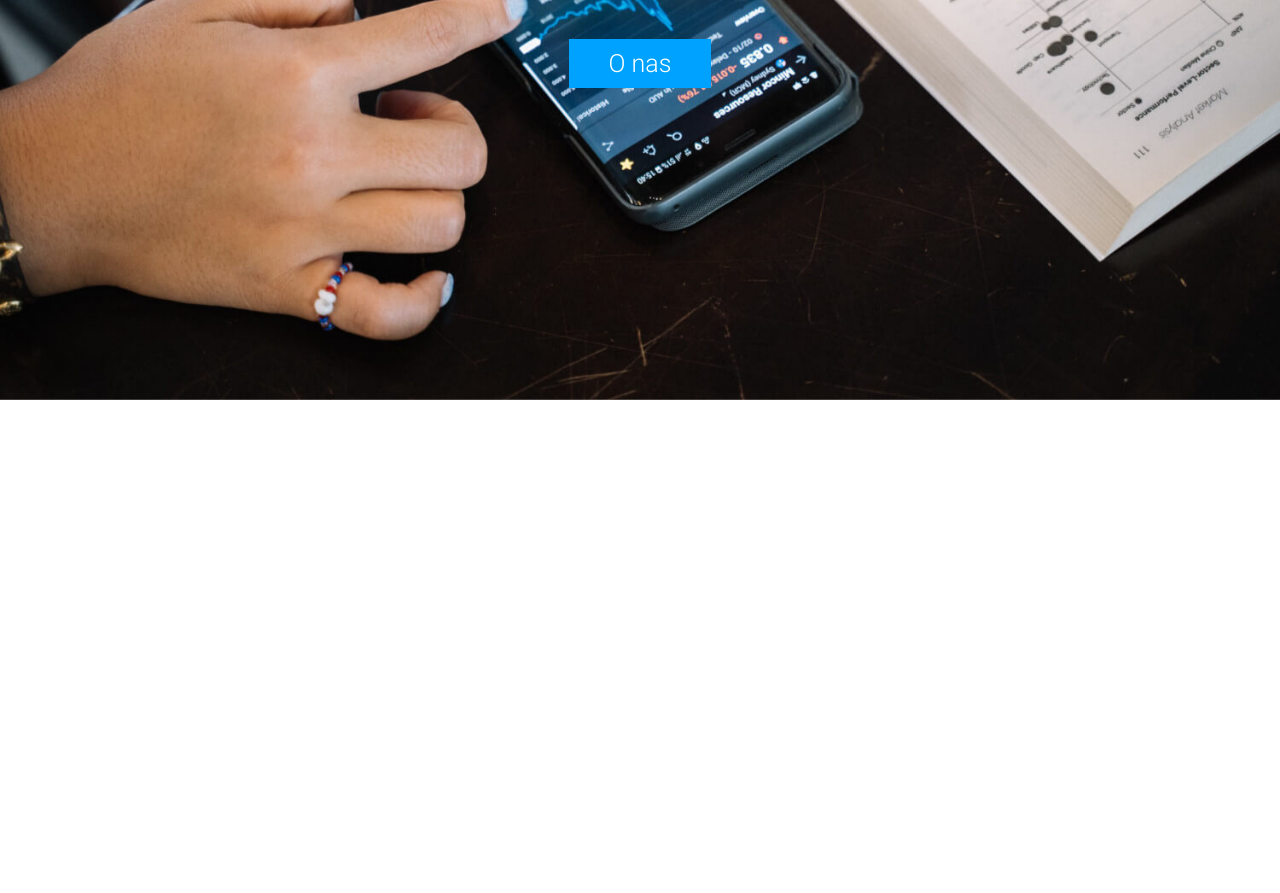
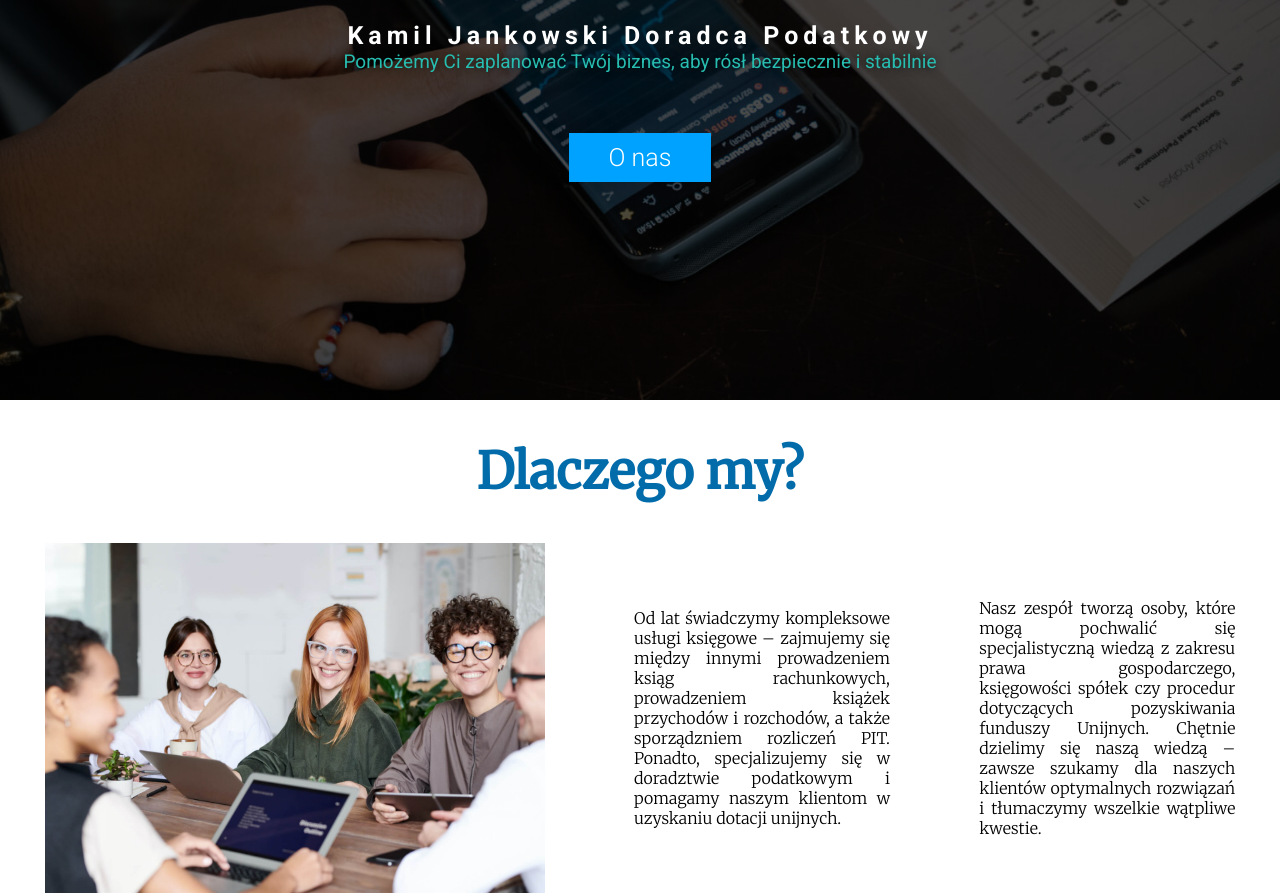
Before and after one commit to xFantix/biuro-podatkowe, a website: page index.html in a window 1280 px wide. Shown: the part 400-1293 px from the top of the page. Before the commit the page ends 800 px from the top, so only its background shows below. Drawn offline with Linux system fonts and the light colour scheme.

Commit message:
do banner and section about

```diff
--- a/index.html
+++ b/index.html
@@ -4,7 +4,7 @@
     <meta charset="UTF-8">
     <meta name="viewport" content="width=device-width, initial-scale=1.0">
     <link rel="preconnect" href="https://fonts.gstatic.com">
-    <link href="https://fonts.googleapis.com/css2?family=Roboto:ital,wght@0,300;0,500;0,700;0,900;1,300&display=swap" rel="stylesheet">
+    <link href="https://fonts.googleapis.com/css2?family=Merriweather:ital,wght@0,300;0,400;1,400&family=Roboto:wght@300;400;500;700&display=swap" rel="stylesheet">
     <link rel="icon" type="image/png" href="./image/favicon.png">
     <link rel="stylesheet" href="./css/style.css">
 
@@ -31,12 +31,33 @@
        </nav>
        <main class="main">
             <section class="banner">
-                <h1 class="banner__main-header">Biuro Podatkowe Gdańsk</h1>
-                <h2 class="banner__medium-header">Kamil Jankowski Doradca Podatkowy</h2>
-                <p class="banner__about">Pomożemy Ci zaplanować Twój biznes, aby rósł bezpiecznie i stabilnie</p>
+                <h1 class="banner__main-header banner__main-header--mobile-active">
+                    Biuro Podatkowe Gdańsk
+                </h1>
+                <h2 class="banner__medium-header banner__medium-header--mobile-active">
+                    Kamil Jankowski Doradca Podatkowy
+                </h2>
+                <p class="banner__about banner__about--mobile-active">
+                    Pomożemy Ci zaplanować Twój biznes, aby rósł bezpiecznie i stabilnie
+                </p>
                 <a class="banner__button-link">
                     <button class="banner__inner-link">O nas</button>
                 </a>
+            </section>
+            <section class="about-me">
+                <h1 class="about-me__main-header">
+                    Dlaczego my?
+                </h1>
+            <div class="description-container description-container--mobile-active">
+                <img src="./image/team.jpg" alt="team photo" class="description-container__image description-container__image--mobile-active"/>
+                <p class="description-container__description description-container__description--mobile-active">
+                    Od lat świadczymy kompleksowe usługi księgowe – zajmujemy się między innymi prowadzeniem ksiąg rachunkowych, prowadzeniem książek przychodów i rozchodów, a także sporządzniem rozliczeń PIT. Ponadto, specjalizujemy się w doradztwie podatkowym i pomagamy naszym klientom w uzyskaniu dotacji unijnych.
+                </p>
+                <p class="description-container__description description-container__description--mobile-active">
+                    Nasz zespół tworzą osoby, które mogą pochwalić się specjalistyczną wiedzą z zakresu prawa gospodarczego, księgowości spółek czy procedur dotyczących pozyskiwania funduszy Unijnych. Chętnie dzielimy się naszą wiedzą – zawsze szukamy dla naszych klientów optymalnych rozwiązań i tłumaczymy wszelkie wątpliwe kwestie.
+                </p>
+            </div>
+
             </section>
        </main>
     </div>
--- a/scss/style.scss
+++ b/scss/style.scss
@@ -6,6 +6,7 @@
 
 //zmienne
 $font-roboto: "Roboto", sans-serif;
+$font-merriweather: "Merriweather", serif;
 
 .app-wrapper {
      display: flex;
@@ -68,25 +69,31 @@ $font-roboto: "Roboto", sans-serif;
      flex-direction: column;
 }
 .banner {
+     display: flex;
+     flex-direction: column;
+
      height: calc(100vh - 100px);
-     background-image: url("/image/bcg-banner-desktop.jpg");
+     background-image: linear-gradient(rgba(0, 0, 0, 0.7), rgba(0, 0, 0, 0.705)),
+          url("/image/bcg-banner-desktop.jpg");
      background-position: center;
      background-size: cover;
      background-attachment: fixed;
+     justify-content: center;
+     align-items: center;
      &__main-header {
           font-family: $font-roboto;
           text-align: center;
           display: block;
-          margin-top: 120px;
           font-size: 60px;
           line-height: 1.2;
           color: rgb(255, 255, 255);
           letter-spacing: 10px;
-          text-shadow: 0 1px 0 #ccc, 0 2px 0 #c9c9c9, 0 3px 0 #bbb,
-               0 4px 0 #b9b9b9, 0 5px 0 #aaa, 0 6px 1px rgba(0, 0, 0, 0.1),
-               0 0 5px rgba(0, 0, 0, 0.1), 0 1px 3px rgba(0, 0, 0, 0.3),
-               0 3px 5px rgba(0, 0, 0, 0.2), 0 5px 10px rgba(0, 0, 0, 0.25),
-               0 10px 10px rgba(0, 0, 0, 0.2), 0 20px 20px rgba(0, 0, 0, 0.15);
+          margin-bottom: 30px;
+          &--mobile-active {
+               @media (max-width: 600px) {
+                    font-size: 40px;
+               }
+          }
      }
      &__medium-header {
           font-family: $font-roboto;
@@ -94,7 +101,11 @@ $font-roboto: "Roboto", sans-serif;
           font-size: 25px;
           letter-spacing: 5px;
           color: white;
-          margin-top: 30px;
+          &--mobile-active {
+               @media (max-width: 600px) {
+                    font-size: 18px;
+               }
+          }
      }
      &__about {
           text-align: center;
@@ -102,12 +113,16 @@ $font-roboto: "Roboto", sans-serif;
           font-size: 19px;
           color: rgb(39, 189, 176);
           text-shadow: 0px 0px 10px rgba(0, 0, 0, 0.64);
-          margin-top: 15px;
+          margin-bottom: 60px;
+          &--mobile-active {
+               @media (max-width: 600px) {
+                    font-size: 18px;
+               }
+          }
      }
      &__button-link {
           display: block;
           text-align: center;
-          margin-top: 50px;
      }
      &__inner-link {
           padding: 10px 40px;
@@ -117,9 +132,54 @@ $font-roboto: "Roboto", sans-serif;
           font-family: $font-roboto;
           font-size: 25px;
           font-weight: 300;
+          cursor: pointer;
      }
 }
-
+.about-me {
+     display: flex;
+     flex-direction: column;
+     width: 100%;
+     &__main-header {
+          font-family: $font-merriweather;
+          text-align: center;
+          margin: 40px 0px;
+          font-size: 50px;
+          color: rgb(2, 108, 170);
+     }
+}
+.description-container {
+     display: flex;
+     width: 100%;
+     justify-content: space-around;
+     align-items: center;
+     &--mobile-active {
+          @media (max-width: 1000px) {
+               flex-direction: column;
+               justify-content: center;
+          }
+     }
+     &__image {
+          width: 500px;
+          height: 350px;
+          &--mobile-active {
+               @media (max-width: 1000px) {
+                    min-width: 75%;
+               }
+          }
+     }
+     &__description {
+          width: 20%;
+          font-family: $font-merriweather;
+          text-align: justify;
+          font-weight: 300;
+          &--mobile-active {
+               @media (max-width: 1000px) {
+                    width: 75%;
+                    padding-top: 30px;
+               }
+          }
+     }
+}
 //mobile
 
 .navigation--mobile-active {
```
Also changed, not shown: css/style.css, image/team.jpg (added).
